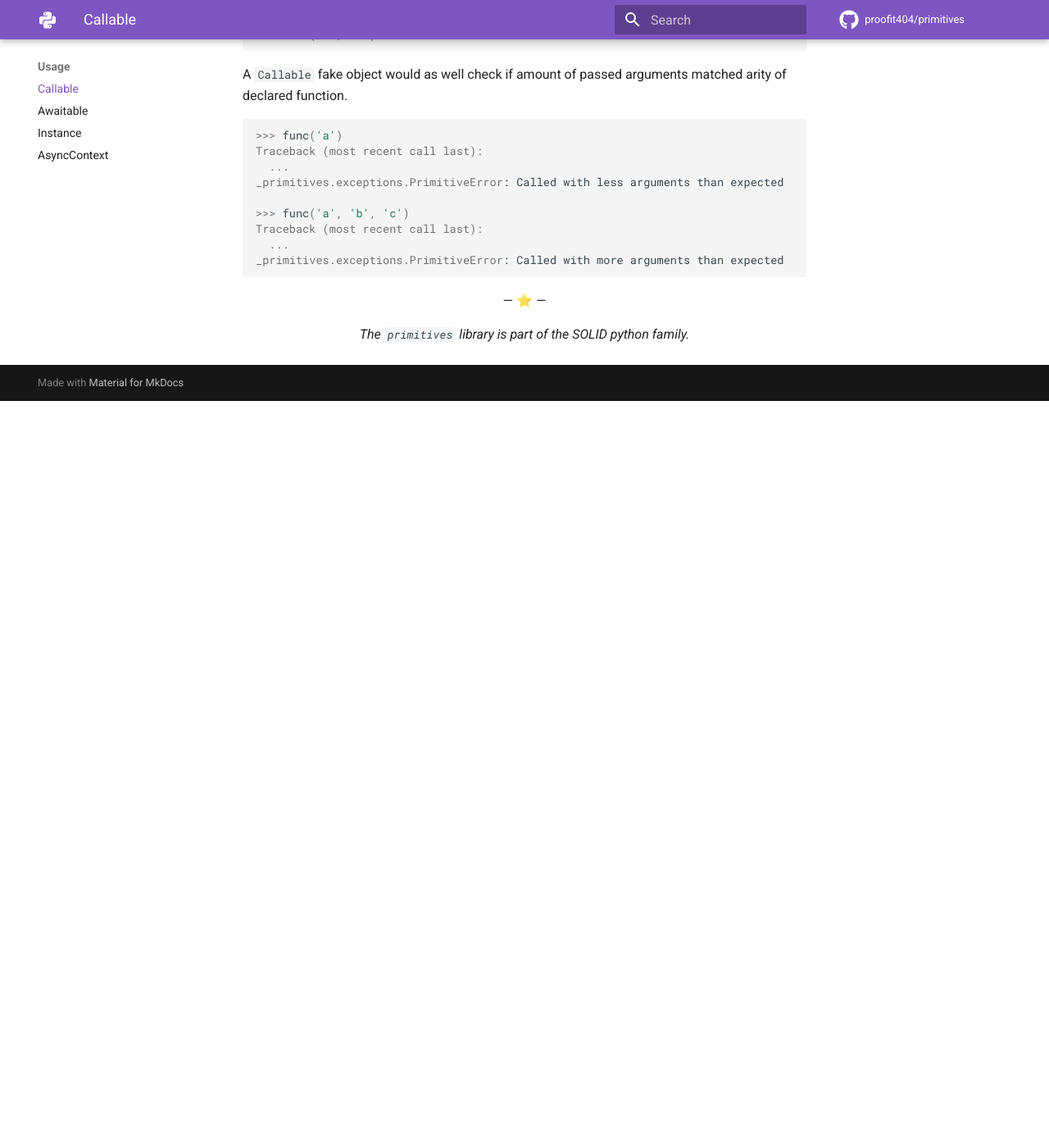
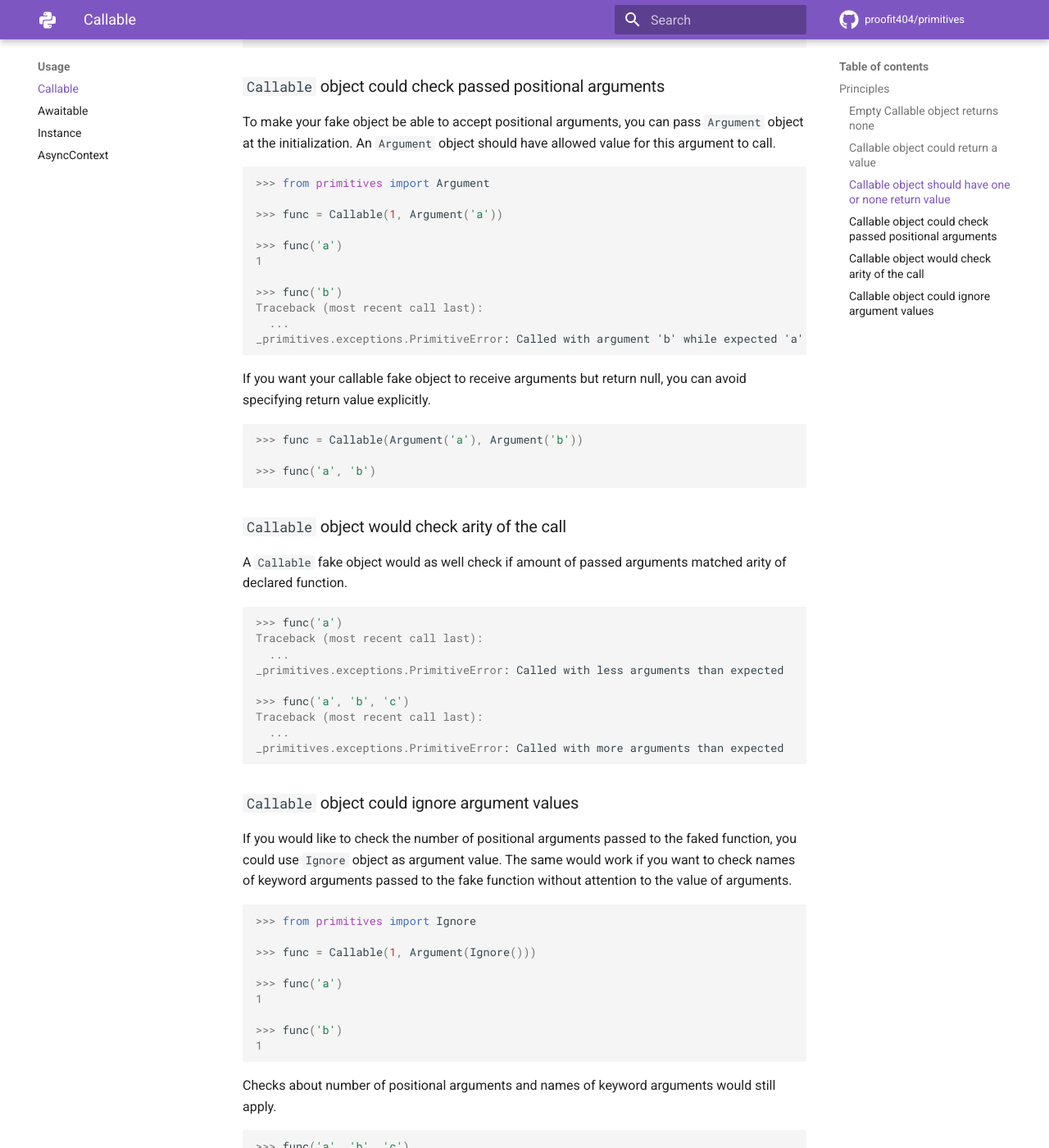
Before and after one commit to proofit404/primitives, an MkDocs documentation site: the page built from docs/callable.md, in a window 1280 px wide and 1400 px high, scrolled down 1149 px. Shown: the whole window at 82% size. Built offline with MkDocs 1.6.1 and Material for MkDocs 9.7.7, drawn with Linux system fonts in a browser that asks for light colours; comment, search, counter and statistics services are not loaded; before the commit the page ends 1638 px from its top, so only the background shows below that; some of the changed text lies outside the part shown.

Commit message:
docs: explain ignore object #10

````diff
--- a/docs/callable.md
+++ b/docs/callable.md
@@ -2,6 +2,17 @@
 
 `Callable` fake object is an easy way to reproduce behavior of a function or a
 method.
+
+## Principles
+
+- [Empty `Callable` object returns none](#empty-callable-object-returns-none)
+- [`Callable` object could return a value](#callable-object-could-return-a-value)
+- [`Callable` object should have one or none return value](#callable-object-should-have-one-or-none-return-value)
+- [`Callable` object could check passed positional arguments](#callable-object-could-check-passed-positional-arguments)
+- [`Callable` object would check arity of the call](#callable-object-would-check-arity-of-the-call)
+- [`Callable` object could ignore argument values](#callable-object-could-ignore-argument-values)
+
+### Empty `Callable` object returns none
 
 An empty `Callable` object will just return null value.
 
@@ -15,6 +26,8 @@ An empty `Callable` object will just return null value.
 
 ```
 
+### `Callable` object could return a value
+
 A return value passed to `Callable` constructor will be returned as is when
 you'll call the object.
 
@@ -27,6 +40,8 @@ you'll call the object.
 
 ```
 
+### `Callable` object should have one or none return value
+
 Only one return value could be passed to the `Callable` object at the
 initialization.
 
@@ -38,6 +53,8 @@ Traceback (most recent call last):
 _primitives.exceptions.PrimitiveError: 'Callable' object should have only one return value
 
 ```
+
+### `Callable` object could check passed positional arguments
 
 To make your fake object be able to accept positional arguments, you can pass
 `Argument` object at the initialization. An `Argument` object should have
@@ -70,6 +87,8 @@ can avoid specifying return value explicitly.
 
 ```
 
+### `Callable` object would check arity of the call
+
 A `Callable` fake object would as well check if amount of passed arguments
 matched arity of declared function.
 
@@ -87,5 +106,38 @@ _primitives.exceptions.PrimitiveError: Called with more arguments than expected
 
 ```
 
+### `Callable` object could ignore argument values
+
+If you would like to check the number of positional arguments passed to the
+faked function, you could use `Ignore` object as argument value. The same would
+work if you want to check names of keyword arguments passed to the fake function
+without attention to the value of arguments.
+
+```pycon
+
+>>> from primitives import Ignore
+
+>>> func = Callable(1, Argument(Ignore()))
+
+>>> func('a')
+1
+
+>>> func('b')
+1
+
+```
+
+Checks about number of positional arguments and names of keyword arguments would
+still apply.
+
+```pycon
+
+>>> func('a', 'b', 'c')
+Traceback (most recent call last):
+  ...
+_primitives.exceptions.PrimitiveError: Called with more arguments than expected
+
+```
+
 <p align="center">&mdash; ⭐ &mdash;</p>
 <p align="center"><i>The <code>primitives</code> library is part of the SOLID python family.</i></p>
````
